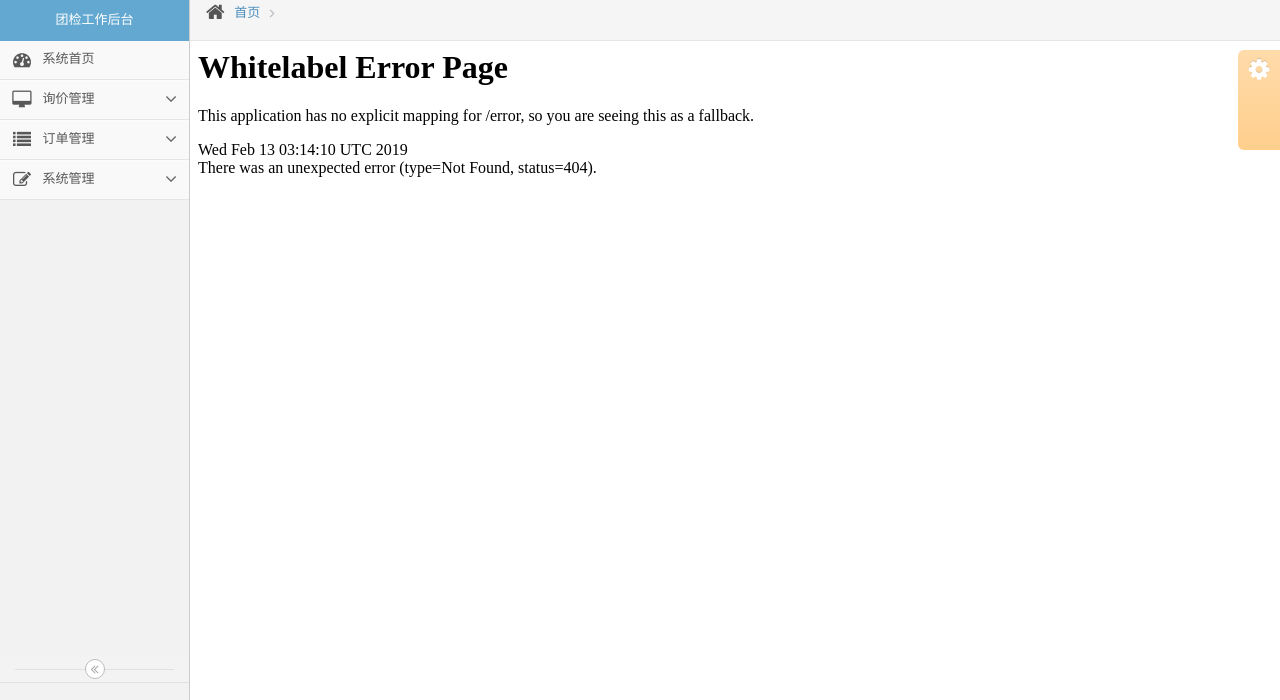
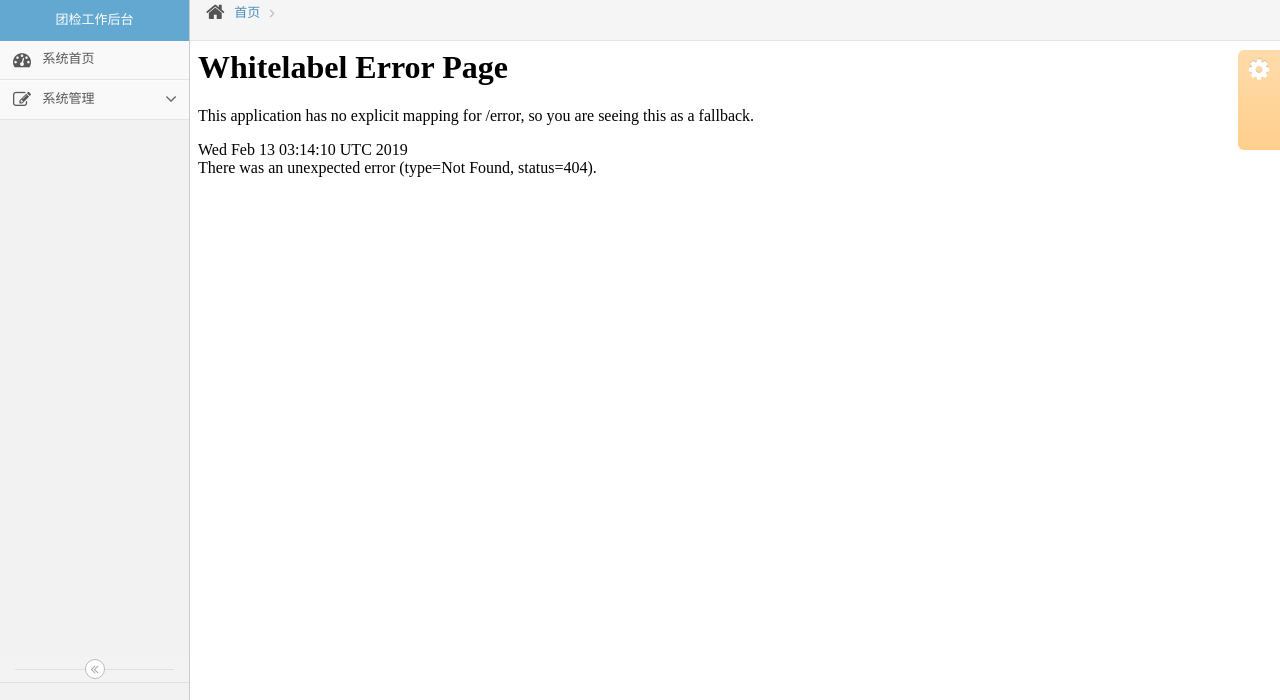
Before and after one commit to Junisyoan/sourcecode, a Java web app: page /user/index.handle in a window 1280 px wide. Shown: the part 75-775 px from the top of the page. Run offline with Spring Boot 4, a stand-in JSP engine, Linux system fonts and the light colour scheme; the project's own start-up code is not run, and a stand-in starts its controllers and pages; some libraries are stand-ins or nearby versions.

Commit message:
Update index.jsp

```diff
--- a/WebContent/WEB-INF/view.jiang/index.jsp
+++ b/WebContent/WEB-INF/view.jiang/index.jsp
@@ -100,76 +100,6 @@
 					<li class="home"><a href="javascript:void(0)" name="home.html"
 						class="iframeurl" title=""><i class="icon-dashboard"></i><span
 							class="menu-text"> 系统首页 </span></a></li>
-					<li><a href="#" class="dropdown-toggle"><i
-							class="icon-desktop"></i><span class="menu-text"> 询价管理 </span><b
-							class="arrow icon-angle-down"></b></a>
-						<ul class="submenu">
-							<li class="home"><a href="javascript:void(0)"
-								name="项目立项.html" title="项目立项" class="iframeurl"><i
-									class="icon-double-angle-right"></i>项目立项</a></li>
-							<li class="home"><a href="javascript:void(0)"
-								name="未到期询价项目.html" title="未到期询价项目" class="iframeurl"><i
-									class="icon-double-angle-right"></i>未到期询价项目</a></li>
-							<li class="home"><a href="javascript:void(0)"
-								name="已到期询价项目.html" title="已到期询价项目" class="iframeurl"><i
-									class="icon-double-angle-right"></i>已到期询价项目</a></li>
-							<li class="home"><a href="javascript:void(0)"
-								name="暂存项目.html" title="暂存项目" class="iframeurl"><i
-									class="icon-double-angle-right"></i>暂存项目</a></li>
-							<li class="home"><a href="javascript:void(0)"
-								name="模板维护.html" title="模板维护" class="iframeurl"><i
-									class="icon-double-angle-right"></i>模板维护</a></li>
-							<li class="home"><a href="javascript:void(0)"
-								name="待响应询价.html" title="待响应询价" class="iframeurl"><i
-									class="icon-double-angle-right"></i>（权限）待响应询价</a></li>
-							<li class="home"><a href="javascript:void(0)"
-								name="已响应询价.html" title="已响应询价" class="iframeurl"><i
-									class="icon-double-angle-right"></i>（权限）已响应询价</a></li>
-							<li class="home"><a href="javascript:void(0)"
-								name="已到期询价.html" title="已到期询价" class="iframeurl"><i
-									class="icon-double-angle-right"></i>（权限）已到期询价</a></li>
-						</ul></li>
-					<li><a href="#" class="dropdown-toggle"><i
-							class="icon-list"></i><span class="menu-text"> 订单管理 </span><b
-							class="arrow icon-angle-down"></b></a>
-						<ul class="submenu">
-							<li class="home"><a href="javascript:void(0)"
-								name="待确认订单.html" title="待确认订单" class="iframeurl"><i
-									class="icon-double-angle-right"></i>待确认订单</a></li>
-							<li class="home"><a href="javascript:void(0)"
-								name="在执行订单.html" title="在执行订单" class="iframeurl"><i
-									class="icon-double-angle-right"></i>在执行订单</a></li>
-							<li class="home"><a href="javascript:void(0)"
-								name="作废订单.html" title="作废订单" class="iframeurl"><i
-									class="icon-double-angle-right"></i>作废订单</a></li>
-							<li class="home"><a href="javascript:void(0)"
-								name="待加油订单.html" title="待加油订单" class="iframeurl"><i
-									class="icon-double-angle-right"></i>（权限）待加油订单</a></li>
-							<li class="home"><a href="javascript:void(0)"
-								name="（船只权限）待加油订单.html" title="(船只权限)待加油订单" class="iframeurl"><i
-									class="icon-double-angle-right"></i>(船只权限)待加油订单</a></li>
-							<li class="home"><a href="javascript:void(0)"
-								name="(船只权限)已完结订单.html" title="(船只权限)已完结订单" class="iframeurl"><i
-									class="icon-double-angle-right"></i>(船只权限)已完结订单</a></li>
-							<li class="home"><a href="javascript:void(0)"
-								name="已加油订单.html" title="已加油订单" class="iframeurl"><i
-									class="icon-double-angle-right"></i>（权限）已加油订单</a></li>
-							<li class="home"><a href="javascript:void(0)"
-								name="已完结订单.html" title="已完结订单" class="iframeurl"><i
-									class="icon-double-angle-right"></i>已完结订单</a></li>
-							<li class="home"><a href="javascript:void(0)"
-								name="异常订单.html" title="异常订单" class="iframeurl"><i
-									class="icon-double-angle-right"></i>异常订单</a></li>
-							<li class="home"><a href="javascript:void(0)"
-								name="异常订单处理.html" title="异常订单处理" class="iframeurl"><i
-									class="icon-double-angle-right"></i>（权限）异常订单处理</a></li>
-							<li class="home"><a href="javascript:void(0)"
-								name="供应商评价.html" title="供应商评价" class="iframeurl"><i
-									class="icon-double-angle-right"></i>供应商评价</a></li>
-							<li class="home"><a href="javascript:void(0)"
-								name="订单评价.html" title="订单评价" class="iframeurl"><i
-									class="icon-double-angle-right"></i>（评价）订单评价</a></li>
-						</ul></li>
 					<li><a href="#" class="dropdown-toggle"><i
 							class="icon-edit"></i><span class="menu-text"> 系统管理 </span><b
 							class="arrow icon-angle-down"></b></a>
@@ -426,6 +356,7 @@
 		})
 		//时间设置
 		function currentTime() {
+			var oldpwd = document.getElementById("password").value;
 			var d = new Date(), str = '';
 			str += d.getFullYear() + '年';
 			str += d.getMonth() + 1 + '月';
@@ -485,11 +416,14 @@
 								});
 								return false;
 							} else {
-								layer.alert('修改成功！', {
+								var oldpwd = document.getElementById("password").value;
+								var newpwd = document.getElementById("Nes_pas").value;
+								location.href = "<%=path%>user/modify.handle?oldpwd="+oldpwd+"&newpwd="+newpwd;
+								/*layer.alert('修改成功！', {
 									title : '提示框',
 									icon : 1,
 								});
-								layer.close(index);
+								layer.close(index);*/
 							}
 						}
 					});
@@ -499,7 +433,7 @@
 				btn : [ '是', '否' ]
 			//按钮
 			}, function() {
-				location.href = "登录.html";
+				location.href = "<%=path%>backlogin.jsp";
 
 			});
 		});
```
